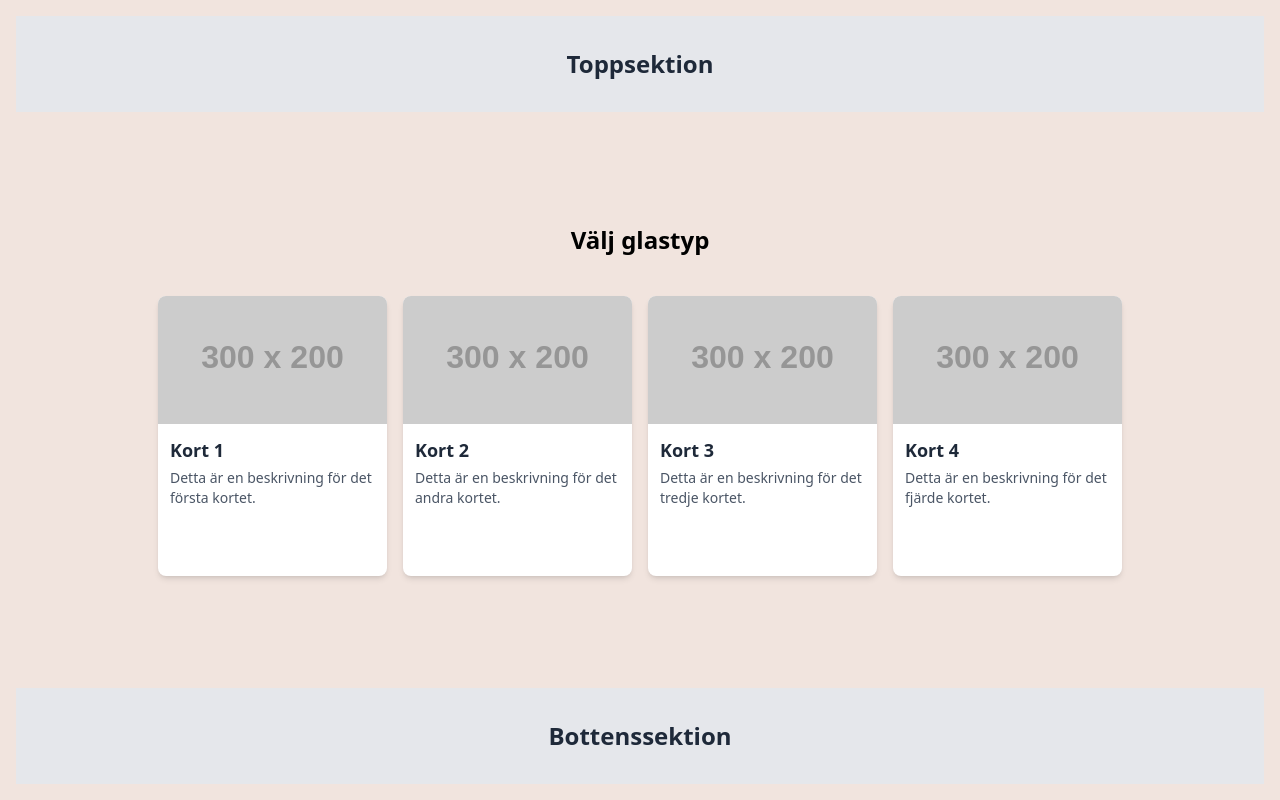
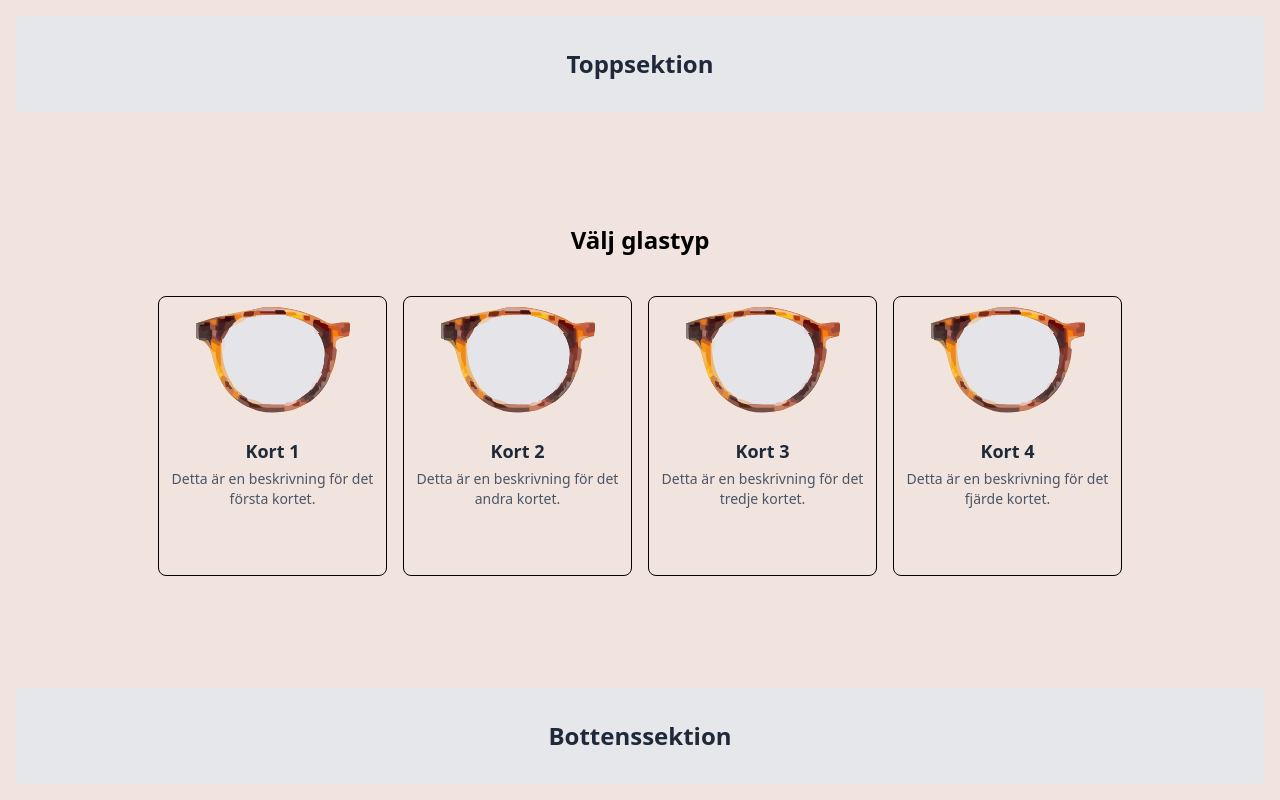
Before and after one commit to PaulALinden/widget, a React (Vite) app: page / in a window 1280 px wide. Built offline with nearby package versions, Linux system fonts and the light colour scheme.

Commit message:
updated UI on cards

```diff
--- a/src/components/Card.jsx
+++ b/src/components/Card.jsx
@@ -3,15 +3,15 @@ import PropTypes from 'prop-types';
 
 function Card({ imageSrc, title, description }) {
     return (
-        <div className="min-h-[280px] w-[229px] rounded-lg shadow-md overflow-hidden bg-white">
+        <div className="min-h-[280px] w-[229px] rounded-lg border-1 border-black  overflow-hidden hover:bg-[#fafafb] cursor-pointer text-center">
             <img
                 src={imageSrc}
                 alt={title}
                 className="w-full h-32 object-cover"
             />
             <div className="p-3">
-                <h2 className="text-lg font-semibold text-gray-800">{title}</h2>
-                <p className="mt-1 text-sm text-gray-600">{description}</p>
+                <h2 className="text-lg font-semibold text-gray-800 center">{title}</h2>
+                <p className="mt-1 text-sm text-gray-600 ">{description}</p>
             </div>
         </div>
     );
--- a/src/components/CardContainer.jsx
+++ b/src/components/CardContainer.jsx
@@ -1,34 +1,34 @@
 //CardContainer
 import Card from "./Card";
-
+import img from '../assets/swopti.svg'
 function CardContainer() {
     const cards = [
         {
-            imageSrc: 'https://via.placeholder.com/300x200?text=Card+1',
+            imageSrc: img,
             title: 'Kort 1',
             description: 'Detta är en beskrivning för det första kortet.',
         },
         {
-            imageSrc: 'https://via.placeholder.com/300x200?text=Card+2',
+            imageSrc: img,
             title: 'Kort 2',
             description: 'Detta är en beskrivning för det andra kortet.',
         },
         {
-            imageSrc: 'https://via.placeholder.com/300x200?text=Card+3',
+            imageSrc: img,
             title: 'Kort 3',
             description: 'Detta är en beskrivning för det tredje kortet.',
         },
         {
-            imageSrc: 'https://via.placeholder.com/300x200?text=Card+4',
+            imageSrc: img,
             title: 'Kort 4',
             description: 'Detta är en beskrivning för det fjärde kortet.',
         },
     ];
 
     return (
-        <article class="flex flex-col items-center justify-center flex">
+        <article className="flex flex-col items-center justify-center flex">
 
-            <h1 class="text-align: center; font-bold text-2xl mb-10">Välj glastyp</h1>
+            <h1 className="text-center; font-bold text-2xl mb-10">Välj glastyp</h1>
 
             <section className="flex flex-row flex-wrap justify-center gap-4 max-h-80">
                 {cards.map((card, index) => (
```
Also changed, not shown: src/assets/swopti.svg (added).
